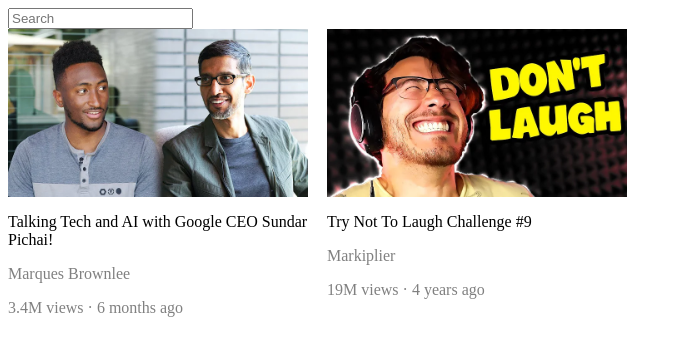
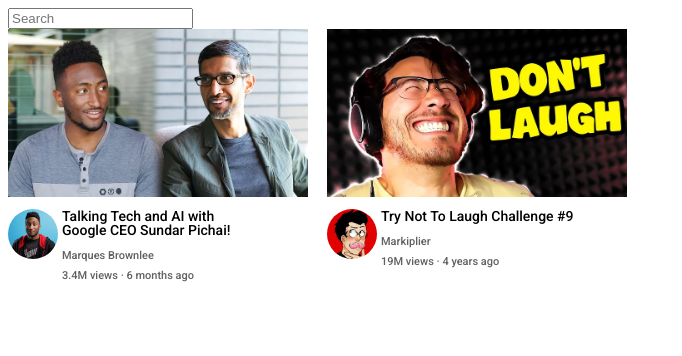
Before and after one commit to ptech12/youtube-clone, a plain HTML site: page index.html in a window 1280 px wide. Shown: the whole page, without its empty margins (0-682 px from the left). Drawn offline with Linux system fonts and the light colour scheme.

Commit message:
learned div nested layouts

```diff
--- a/index.html
+++ b/index.html
@@ -5,6 +5,12 @@
     <meta name="viewport" content="width=device-width, initial-scale=1.0" />
     <title>Youtube Clone</title>
     <link rel="stylesheet" href="style.css" />
+    <link rel="preconnect" href="https://fonts.googleapis.com" />
+    <link rel="preconnect" href="https://fonts.gstatic.com" crossorigin />
+    <link
+      href="https://fonts.googleapis.com/css2?family=Roboto:wght@500;700&display=swap"
+      rel="stylesheet"
+    />
   </head>
   <body>
     <!-- search box -->
@@ -17,8 +23,19 @@
     />
 
     <div class="video-preview">
+      <div class="thumbnail-row">
         <img class="thumbnail" src="img/thumbnail-1.webp" alt="thumb 1" />
+      </div>
 
+      <div>
+        <div class="channel-picture">
+          <img
+            class="profile-picture"
+            src="./img/profile/channel-1.jpeg"
+            alt="video 1 author profile"
+          />
+        </div>
+        <div class="video-info">
           <p class="video-title">
             Talking Tech and AI with Google CEO Sundar Pichai!
           </p>
@@ -26,15 +43,30 @@
           <p class="video-author">Marques Brownlee</p>
           <p class="video-stats">3.4M views &#183; 6 months ago</p>
         </div>
+      </div>
+    </div>
 
+    <!-- 2 -->
     <div class="video-preview">
-      <img class="thumbnail" src="img/thumbnail-2.webp" alt="thumb 1" />
+      <div class="thumbnail-row">
+        <img class="thumbnail" src="img/thumbnail-2.webp" alt="thumb 2" />
+      </div>
 
-      <p class="video-title">Try Not To Laugh Challenge #9
-      </p>
+      <div>
+        <div class="channel-picture">
+          <img
+            class="profile-picture"
+            src="./img/profile/channel-2.jpeg"
+            alt="thumb nail 2"
+          />
+        </div>
+        <div class="video-info">
+          <p class="video-title">Try Not To Laugh Challenge #9</p>
 
-      <p class="video-author">Markiplier </p>
+          <p class="video-author">Markiplier</p>
           <p class="video-stats">19M views &#183; 4 years ago</p>
+        </div>
+      </div>
     </div>
   </body>
 </html>
--- a/style.css
+++ b/style.css
@@ -1,3 +1,11 @@
+p{
+    font-family: Roboto, Arial, 'Times New Roman', Times, serif;
+    margin-top: 0;
+    margin-bottom: 0;
+
+}
+
+
 .thumbnail{
     width: 300px;
     display: block;
@@ -6,18 +14,42 @@
     display: block;
 }
 .video-title{
-    width: 300px;
+    margin-top: 0;
+    font-size: 14px;
+    font-weight: 500 ;
+    line-height: 14px;
+    margin-bottom: 12px;
 }
 
 
 
 .video-author,  .video-stats{
-    color: gray;
+    color: rgb(96, 96, 96);
+    font-size: 11px;
+    margin-bottom: 7px;
 }
-
 .video-preview{
     width: 300px;
     display: inline-block;
     vertical-align: top;
     margin-right: 15px;
 }
+
+.thumbnail-row{
+    margin-bottom: 12px;
+}
+
+.channel-picture{
+    display: inline-block;
+    width: 50px;
+    vertical-align: top;
+}
+ .video-info{
+    display: inline-block;
+    width: 200px;
+}
+
+.profile-picture{
+    width: 100%;
+    border-radius: 50%;
+}
```
Also changed, not shown: img/profile/channel-1.jpeg (added), img/profile/channel-2.jpeg (added). Lines whose indentation alone changed are shown as unchanged.
